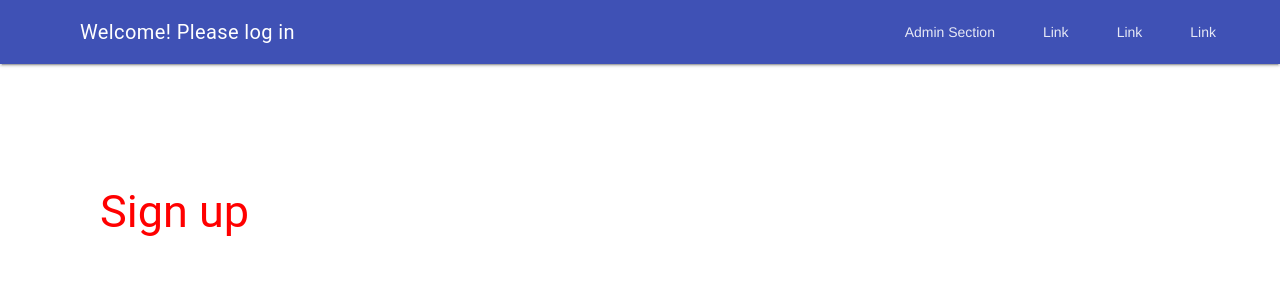
After one commit to JoshuaHerrmann/DjangoChattApp, a Django app: page /signup/ in a window 1280 px wide. The commit adds this page. Shown: the top 300 px of the page. Run offline with Django 4.2, Linux system fonts and the light colour scheme.

Commit message:
started signup section

```diff
--- a/chat/templates/auth/login.html
+++ b/chat/templates/auth/login.html
@@ -8,6 +8,7 @@
             <input type="text" name="username" placeholder="Username">
             <input type="password" name="password" placeholder="Password">
         </div> -->
+        <input type="hidden" value="{{ redirectLink }}" name="redirectLink">
         <div style="display: flex; flex-direction:column; align-items: start">
             <div class="mdl-textfield mdl-js-textfield mdl-textfield--floating-label">
 
--- /dev/null
+++ b/chat/templates/auth/signup.html
@@ -0,0 +1,3 @@
+{% extends "base.html" %}{% block content %}
+<h2 style="color: red;">Sign up</h2>
+{% endblock %}
--- a/chat/views.py
+++ b/chat/views.py
@@ -6,11 +6,12 @@ from django.shortcuts import redirect
 from django.contrib.auth.decorators import login_required
 from django.http import JsonResponse
 from django.core import serializers
+from django.http import HttpResponseRedirect
 import json
-#@login_required(login_url='/login/')
-def index(request):                                                                                 # def heißt define
-    if not request.user.is_authenticated:
-       return redirect('/logout/')
+@login_required(login_url='/login/')
+def index(request):                                                                               # def heißt define
+    #if not request.user.is_authenticated:
+    #   return redirect('/logout/')
     if request.method == 'POST':
         print('Received data: ' + request.POST['textmessage'])
         myChat = Chat.objects.get(id=1)
@@ -26,18 +27,26 @@ def index(request):
 def loginView(request):
     if request.user.is_authenticated:
         return redirect('/chat/')
+    if request.method == 'GET':
+        next =  request.GET.get('next', '')
     if request.method == 'POST':
         username = request.POST['username']
         password = request.POST['password']
+        redirectLink = request.POST['redirectLink']
         user = authenticate(request, username=username, password=password)
         if user is not None:
             login(request, user)
-            return redirect('/chat/')
+            return HttpResponseRedirect(redirectLink or '/chat/' )
+           # return redirect('/chat/')
         else:
             return render(request, 'auth/login.html', {'invalidLogin': True})
-    return render(request, 'auth/login.html')
+    return render(request, 'auth/login.html',{'redirectLink':next})
 
 
 def logoutView(request):
     logout(request)
     return render(request, 'auth/logout.html')
+
+
+def signUp(request):
+    return render(request, 'auth/signup.html')
--- a/first_django_app/urls.py
+++ b/first_django_app/urls.py
@@ -15,13 +15,16 @@ Including another URLconf
 """
 from django.contrib import admin
 from django.urls import path
-from chat.views import index, loginView, logoutView
+from chat.views import index, loginView, logoutView, signUp
 from django.views.generic.base import RedirectView
+
+
 
 urlpatterns = [
     path('admin/', admin.site.urls),
     path('chat/', index),
     path('login/', loginView),
     path('logout/', logoutView),
+    path('signup/', signUp),
     path('', RedirectView.as_view(url='chat/'))
 ]
--- a/templates/base.html
+++ b/templates/base.html
@@ -48,9 +48,9 @@
                 <!-- Navigation. We hide it in small screens. -->
                 <nav class="mdl-navigation mdl-layout--large-screen-only">
                     <a class="mdl-navigation__link" href="/admin/">Admin Section</a>
-                    <a class="mdl-navigation__link" href="">Link</a>
-                    <a class="mdl-navigation__link" href="">Link</a>
-                    <a class="mdl-navigation__link" href="">Link</a>
+                    <a class="mdl-navigation__link" href="#">Link</a>
+                    <a class="mdl-navigation__link" href="#">Link</a>
+                    <a class="mdl-navigation__link" href="#">Link</a>
                 </nav>
             </div>
         </header>
```
Also changed, not shown: db.sqlite3.
